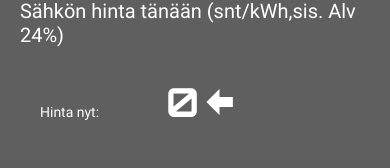
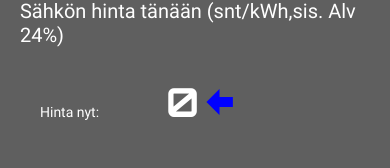
Before and after one commit to IidaPeltonen/MobileProject, a React Native app: screen / in a window 390 px wide. Shown: the part 423-591 px from the top of the page. Built offline with nearby package versions, Linux system fonts and the light colour scheme; no server answers.

Commit message:
nuolten värit korjattu

```diff
--- a/components/Elepricenow.js
+++ b/components/Elepricenow.js
@@ -27,7 +27,7 @@ export default function Elepricenow() {
   const [priceNow, setPriceNow] = useState(0); //hinta juuri nyt
   const [priceNextHour, setPriceNextHour] = useState(0); //hinta seuraavalla tunnilla
   const [arrow, setArrow] = useState('left') //nuolen suunnan määrittävä
-  const [color, setColor] = useState('') //nuolen värin määrittävä
+  const [color, setColor] = useState('blue') //nuolen värin määrittävä
   const [maxPrice, setMaxPrice] = useState(0)
   const [minPrice, setMinPrice] = useState(0)
   const [avg, setAvg] = useState(0)
@@ -46,7 +46,7 @@ export default function Elepricenow() {
     //jos hinta nyt on sama kuin hinta tunnin päästä, kääntää nuolen oikealle ja muuttaa värin keltaiseksi
     if (priceNow === priceNextHour) {
       setArrow('right')
-      setColor('black')
+      setColor('#FFC300')
     }
     return arrow, color
   }
@@ -108,6 +108,8 @@ export default function Elepricenow() {
         findMinPrice(temp)
         compare(sum, priceNext)
         findAvg(temp)
+        console.log('hinta nyt: ' + sum)
+        console.log('hinta tunnin päästä: ' + priceNext)
       })
       .catch(err => console.log(err));
   }, [])
```
